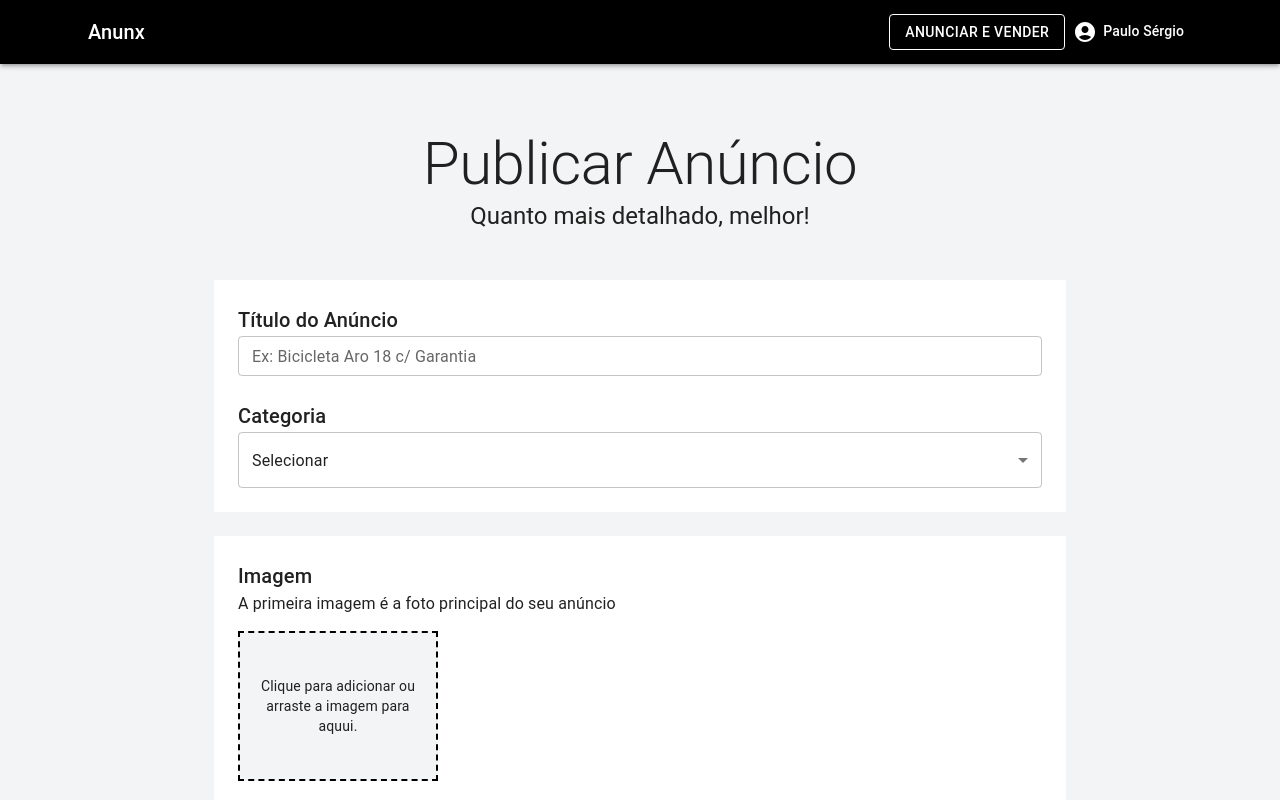
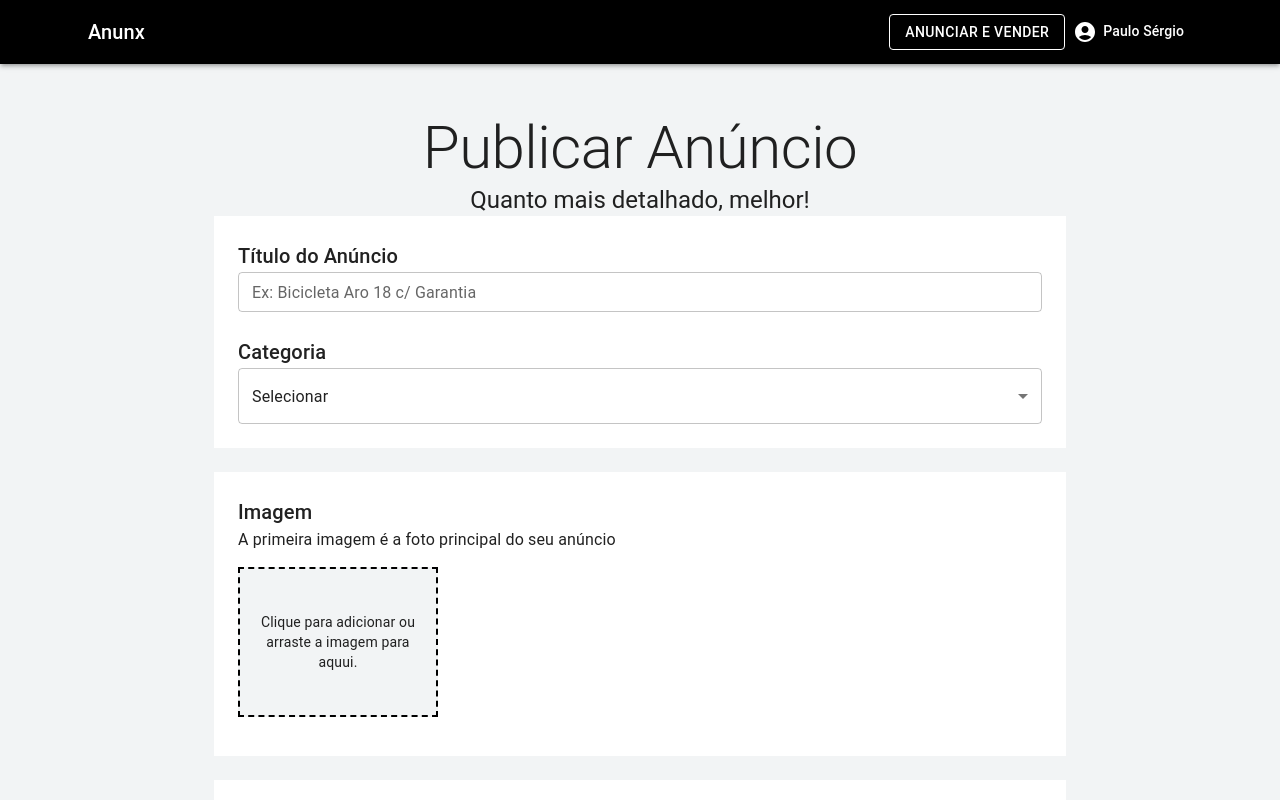
Before and after one commit to PauloHPMKT/Anunx-FFJS-Final-project, a Next.js app: page /user/publish in a window 1280 px wide. Shown: the top 800 px of the page. Built offline with nearby package versions, Linux system fonts and the light colour scheme.

Commit message:
adicionando container no template

```diff
--- a/pages/index.js
+++ b/pages/index.js
@@ -7,9 +7,6 @@ import { createUseStyles } from "react-jss";
 import theme from "../src/theme";
 
 const useStyles = createUseStyles({
-  searchContainer: {
-    padding: theme.spacing(8, 10, 6)
-  },
   searchBox: {
     display: 'flex',
     justifyContent: 'center',
@@ -26,7 +23,7 @@ const Home = () => {
 
   return(
     <Default>
-      <Container maxWidth="md" className={classes.searchContainer}>
+      <Container maxWidth="md">
         <Typography component="h1" variant="h3" align="center" color="textPrimary">
           O que deseja encontrar?
         </Typography>
--- a/pages/user/dashboard.js
+++ b/pages/user/dashboard.js
@@ -13,9 +13,6 @@ import theme from '../../src/theme'
 import { createUseStyles } from 'react-jss'
 
 const useStyles = createUseStyles({
-  container: {
-    padding: theme.spacing(8, 0, 6),
-  },
   buttonAdd: {
     margin: '30px auto',
     display: 'block'
@@ -34,7 +31,7 @@ const Home = () => {
         <Typography component="h1" variant="h2" align="center">
           Meus Anúncios
         </Typography>
-        <Button variant="contained" color="primary" className={classes.buttonAdd}>
+        <Button variant="contained" color="primary">
           Publicar novo anúncio
         </Button>
       </Container>
--- a/pages/user/publish.js
+++ b/pages/user/publish.js
@@ -22,9 +22,6 @@ import theme from '../../src/theme'
 const useStyles = createUseStyles({
   mask: {},
   mainImage: {},
-  container: {
-    padding: theme.spacing(8, 0, 6),
-  },
   box: {
     backgroundColor: theme.palette.background.white,
     padding: theme.spacing(3),
@@ -109,7 +106,7 @@ const Publish = () => {
 
   return(
     <TemplateDefault>
-      <Container maxWidth="sm" className={classes.container}>
+      <Container maxWidth="sm">
         <Typography variant="h2" component="h1" align="center" color="textPrimary">
           Publicar Anúncio
         </Typography>
--- a/src/components/Footer.js
+++ b/src/components/Footer.js
@@ -7,7 +7,6 @@ import theme from "../theme"
 const useStyles = createUseStyles({
   footer: {
     borderTop: `1px solid ${theme.palette.divider}`,
-    marginTop: theme.spacing(8),
     paddingTop: theme.spacing(3),
     paddingBottom: theme.spacing(3),
     [theme.breakpoints.up('sm')]: {
--- a/src/templates/Default.js
+++ b/src/templates/Default.js
@@ -1,11 +1,25 @@
+import { Box } from '@mui/system'
+import { createUseStyles } from 'react-jss'
 import Footer from '../components/Footer'
 import Header from '../components/Header'
 
+import theme from '../theme'
+
+const useStyles = createUseStyles({
+  container: {
+    padding: theme.spacing(6, 0, 6)
+  }
+})
+
 const Default = ({ children }) => {
+  const classes = useStyles()
+
   return(
     <>
       <Header />
+      <Box className={classes.container}>
         { children }
+      </Box>
       <Footer />
     </>
   )
```
Lines whose indentation alone changed are shown as unchanged.
